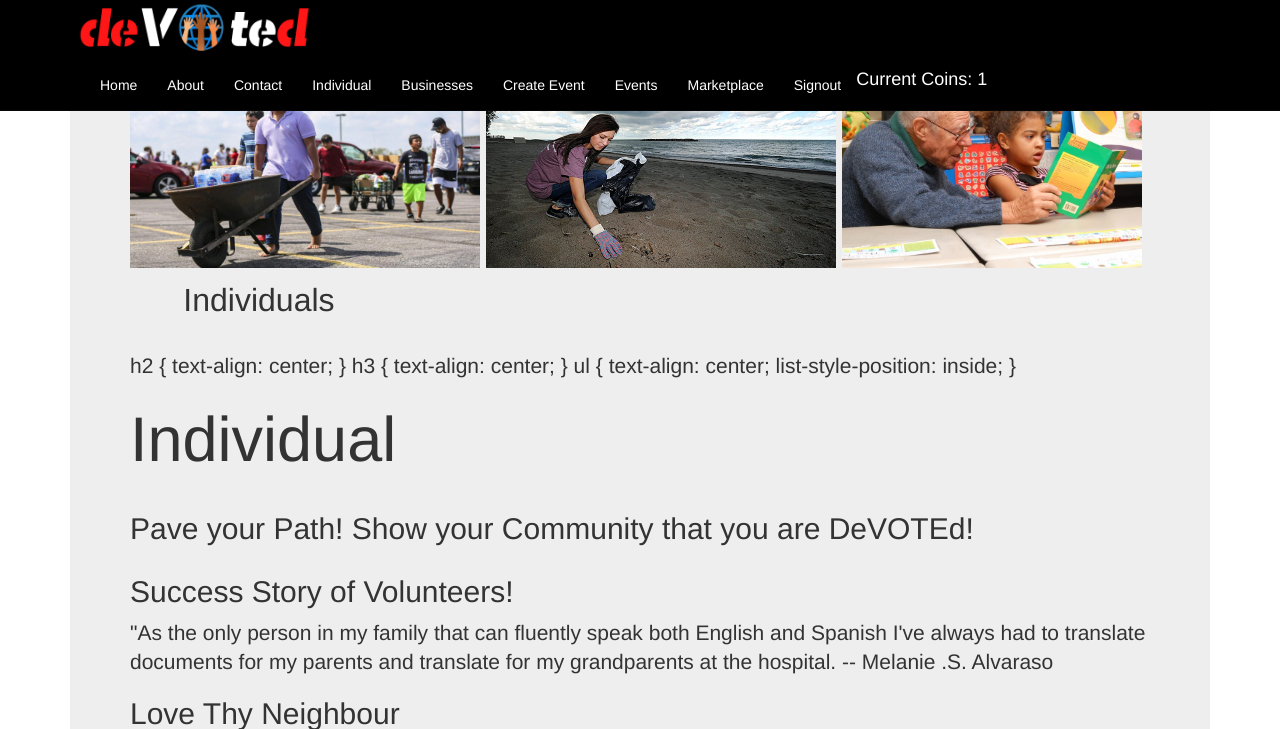
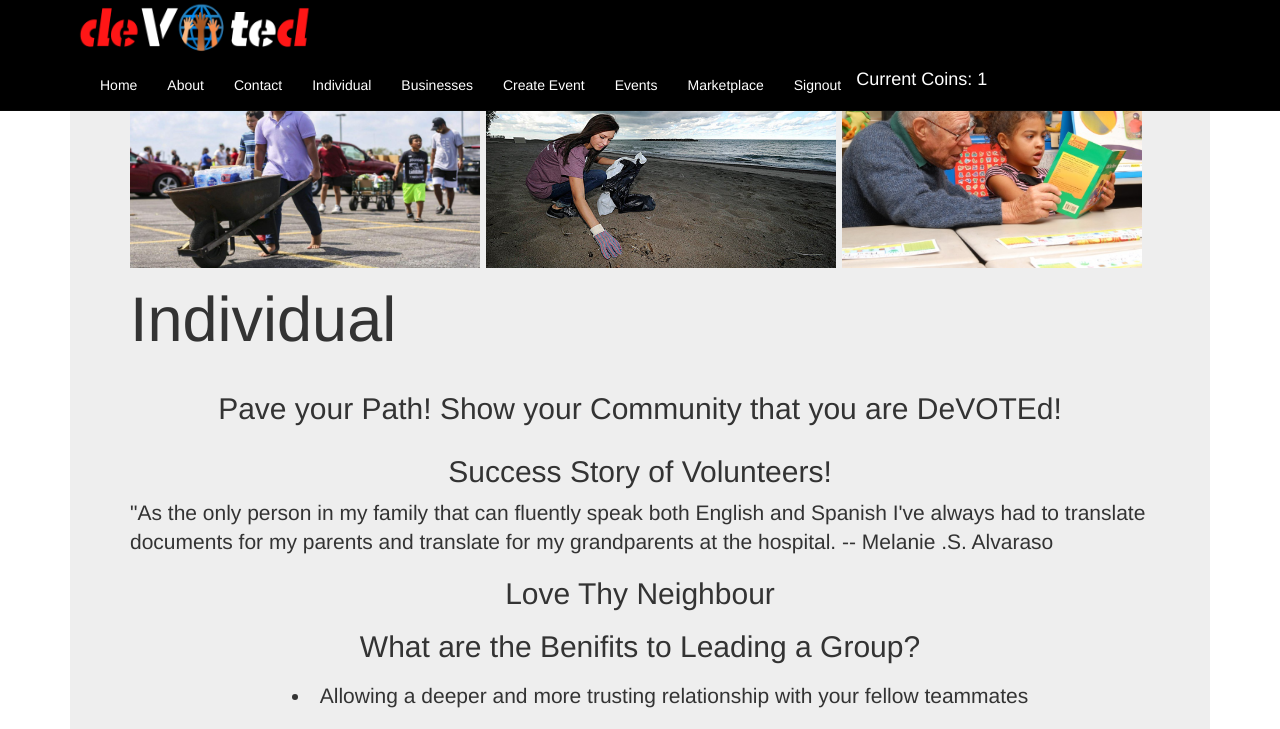
Before and after one commit to Colby-Snow/deVOTEd, a Flask app: page /individuals in a window 1280 px wide. Shown: the top 729 px of the page. Run offline with Flask 2, Linux system fonts and the light colour scheme; the visitor is signed in with stand-in values (Sample User, id 1); data that the repository does not hold is empty; parts of the project's set-up code (start-up, migrations or seed data) failed here and were passed over; some libraries are stand-ins or nearby versions.

Commit message:
Individuals page head fix

```diff
--- a/deVOTEd/deVOTEd/templates/individuals.html
+++ b/deVOTEd/deVOTEd/templates/individuals.html
@@ -8,8 +8,7 @@
     <img src="../static/images/GuyReadingToLittleGirl.jpg" alt="Guy reading" height="200" width="300">
     <p></p>
     <p></p>
-    <p class="lead">&nbsp&nbsp&nbsp&nbsp&nbsp Individuals</p>
-
+    <style>
         h2 {
             text-align: center;
         }
@@ -24,7 +23,7 @@
     </style>
 </head>
 <body>
-    <h1>Individual</h1>
+    <h1 class="lead">Individual</h1>
     <hr>
     <h2>Pave your Path! Show your Community that you are DeVOTEd!</h2>
     <img scr ="deVOTEd2.png"/>
```
